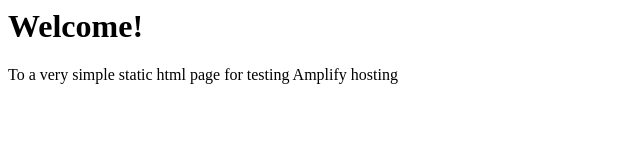
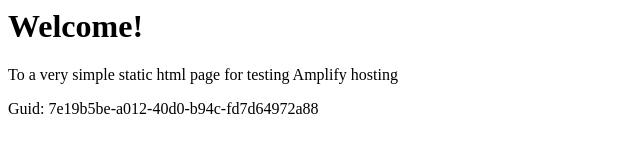
Before and after one commit to aws-aemilia-iad/Github-PR-Commit-Integration-Test-DoNotTouch-v1-preprod-us-east-1, a website: page src/index.html in a window 1280 px wide. Shown: the whole page, without its empty margins (0-640 px from the left). Drawn offline with Linux system fonts and the light colour scheme.

Commit message:
commit from integ tests

```diff
--- a/src/index.html
+++ b/src/index.html
@@ -1,3 +1,5 @@
+
+
 <html lang="en">
 
 <head>
@@ -10,6 +12,6 @@
 <body>
     <h1>Welcome!</h1>
     <p>To a very simple static html page for testing Amplify hosting</p>
-</body>
+    <p>Guid: 7e19b5be-a012-40d0-b94c-fd7d64972a88</p></body>
 
 </html>
```
